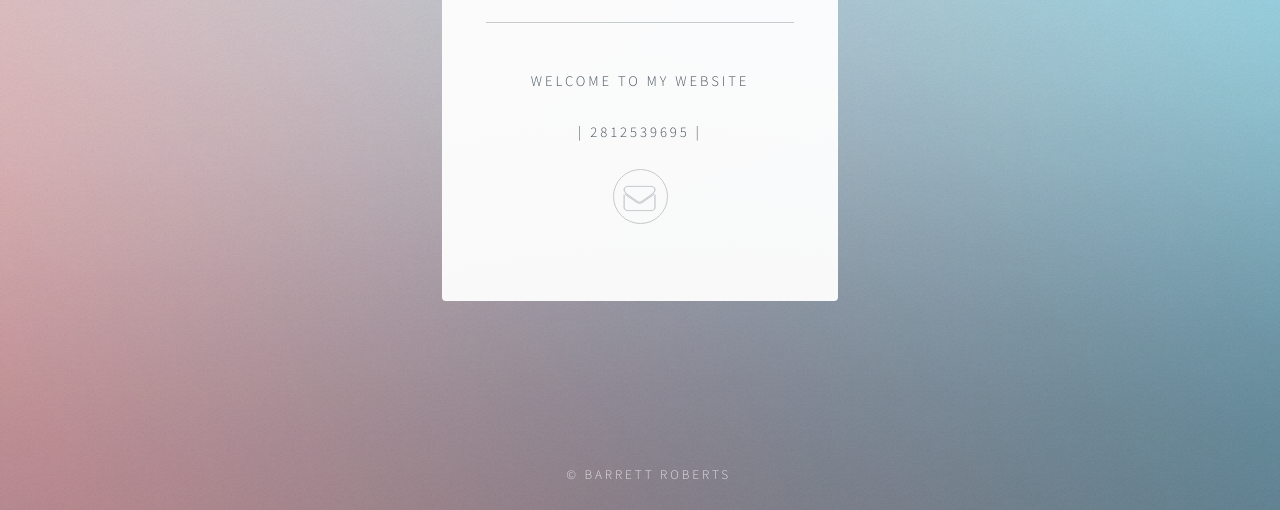
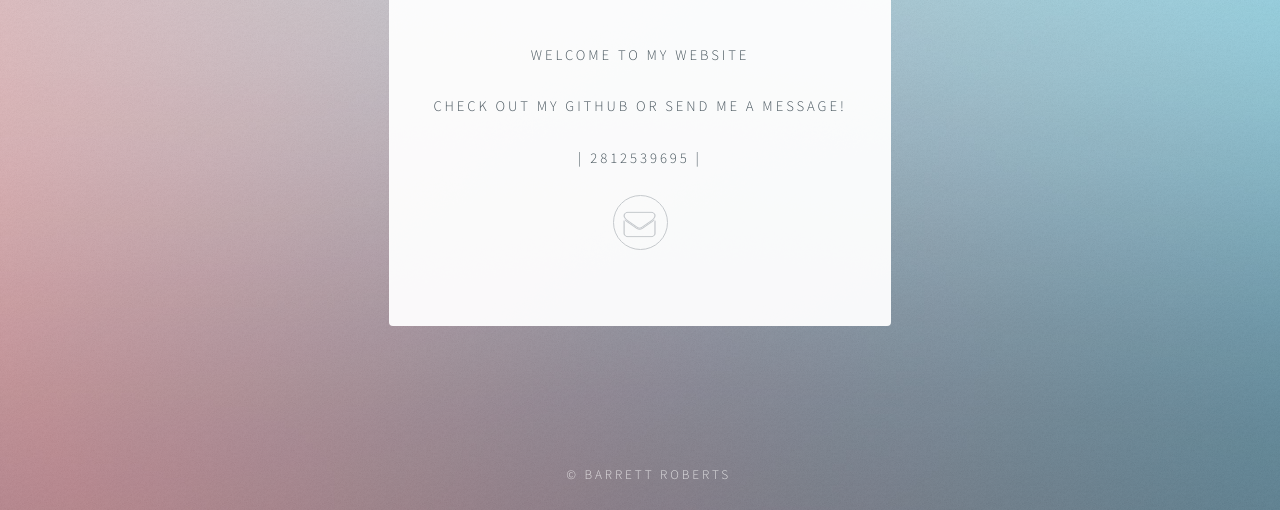
Before and after one commit to suuift/main-website, a plain HTML site: page index.html in a window 1280 px wide. Shown: the part 290-800 px from the top of the page. Drawn offline with Linux system fonts and the light colour scheme.

Commit message:
Added link to github

```diff
--- a/index.html
+++ b/index.html
@@ -14,6 +14,7 @@
 
 <hr />
 <p>Welcome to my website</p>
+<p>Check out my <a href="https://github.com/suuift">github</a> or send me a message!</p>
 <p>| 2812539695&nbsp;|</p>
 
 <footer>
```
